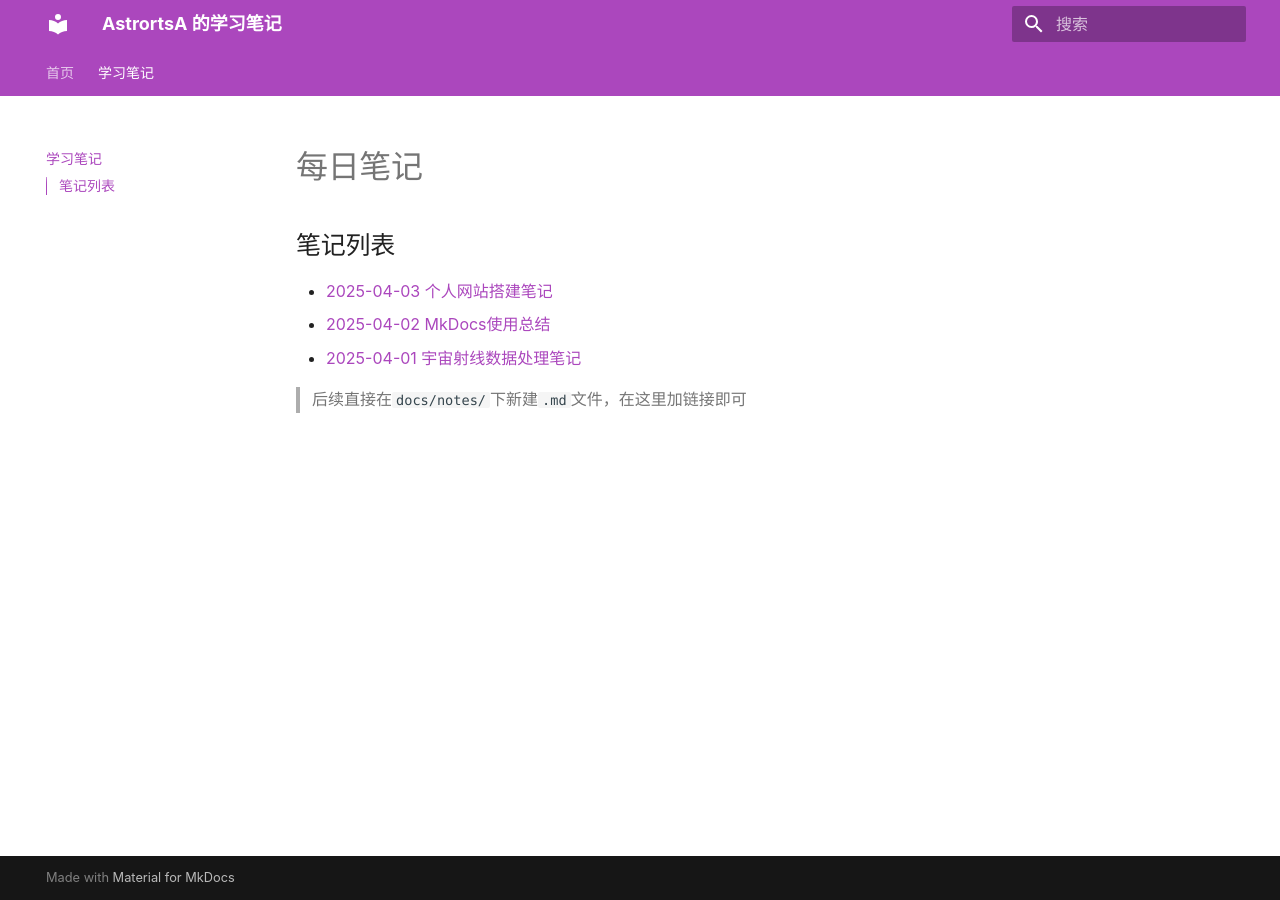
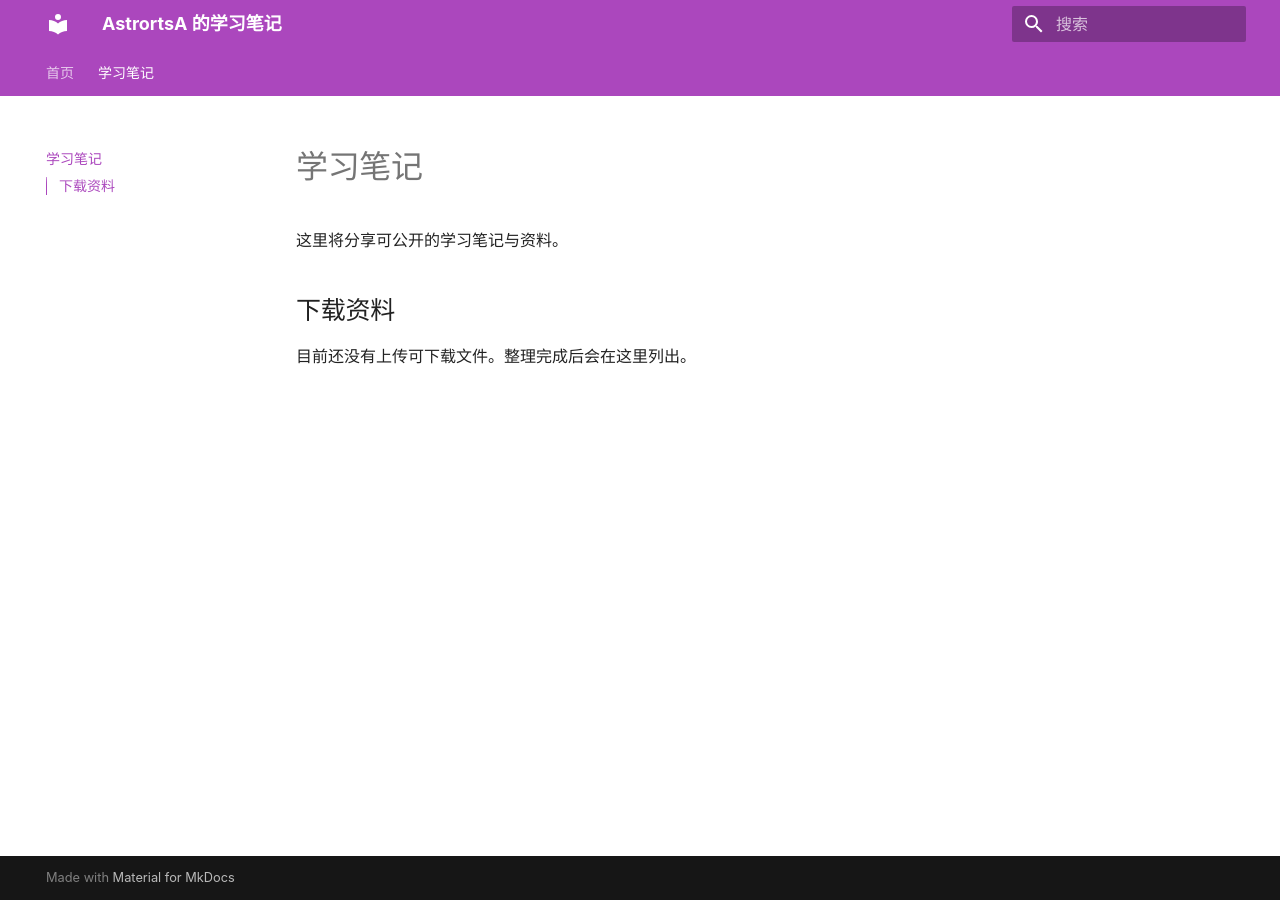
Before and after one commit to AstrortsA/AstrortsA.github.io, an MkDocs documentation site: the page built from docs/notes.md, in a window 1280 px wide. Built offline with MkDocs 1.6.1 and Material for MkDocs 9.7.7, drawn with Linux system fonts in a browser that asks for light colours; some web fonts are replaced.

Commit message:
Replace broken note links with an honest downloads page

```diff
--- a/docs/notes.md
+++ b/docs/notes.md
@@ -1,12 +1,11 @@
 ---
-title: 每日笔记
+title: 学习笔记
 ---
 
-# 每日笔记
+# 学习笔记
 
-## 笔记列表
-- [2025-04-03 个人网站搭建笔记](sslocal://flow/file_open?url=notes%2F2025-04-03-note.md&flow_extra=eyJsaW5rX3R5cGUiOiJjb2RlX2ludGVycHJldGVyIn0=)
-- [2025-04-02 MkDocs使用总结](sslocal://flow/file_open?url=notes%2F2025-04-02-note.md&flow_extra=eyJsaW5rX3R5cGUiOiJjb2RlX2ludGVycHJldGVyIn0=)
-- [2025-04-01 宇宙射线数据处理笔记](sslocal://flow/file_open?url=notes%2F2025-04-01-note.md&flow_extra=eyJsaW5rX3R5cGUiOiJjb2RlX2ludGVycHJldGVyIn0=)
+这里将分享可公开的学习笔记与资料。
 
-> 后续直接在`docs/notes/`下新建`.md`文件，在这里加链接即可
+## 下载资料
+
+目前还没有上传可下载文件。整理完成后会在这里列出。
```
